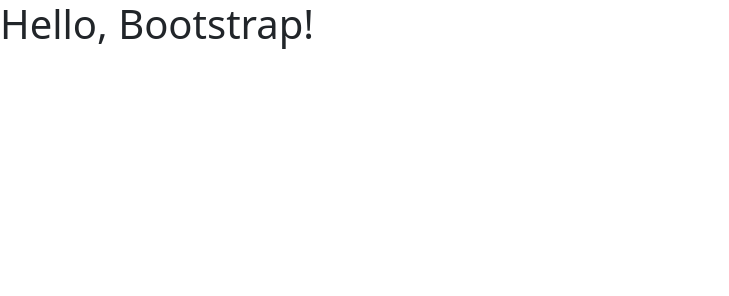
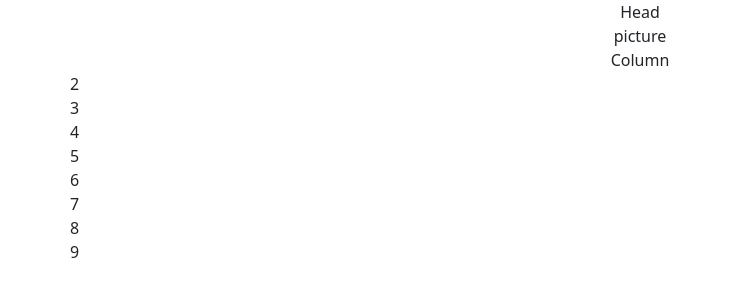
Before and after one commit to Caroquev/Boostrap, a plain HTML site: page FE-CAT-bootstrap/index.html in a window 1280 px wide. Shown: the whole page, without its empty margins (0-729 px from the left). Drawn offline with nearby package versions, Linux system fonts and the light colour scheme.

Commit message:
inicio primer ejercicio

```diff
--- a/FE-CAT-bootstrap/index.html
+++ b/FE-CAT-bootstrap/index.html
@@ -15,8 +15,23 @@
 
     <title>Bootstrap CSS</title>
   </head>
+
   <body>
-    <h1>Hello, Bootstrap!</h1>
+    <div class="container text-center">
+        <div class="col-sm-12 background-color:gray">Head</div>
+        <div class="col-sm-12 higth:50px background-color:blue">picture</div>
+        <div class="col">Column</div>
+        <div class="row">
+      <div class="row background-color: blue">2</div>
+      <div class="row background-color:pink">3</div>
+      <div class="row">4</div>
+      <div class="row">5</div>
+      <div class="row">6</div>
+      <div class="row">7</div>
+      <div class="row">8</div>
+      <div class="row">9</div>
+
+    </div>
 
     <script
       src="https://cdn.jsdelivr.net/npm/bootstrap@5.1.3/dist/js/bootstrap.bundle.min.js"
```
